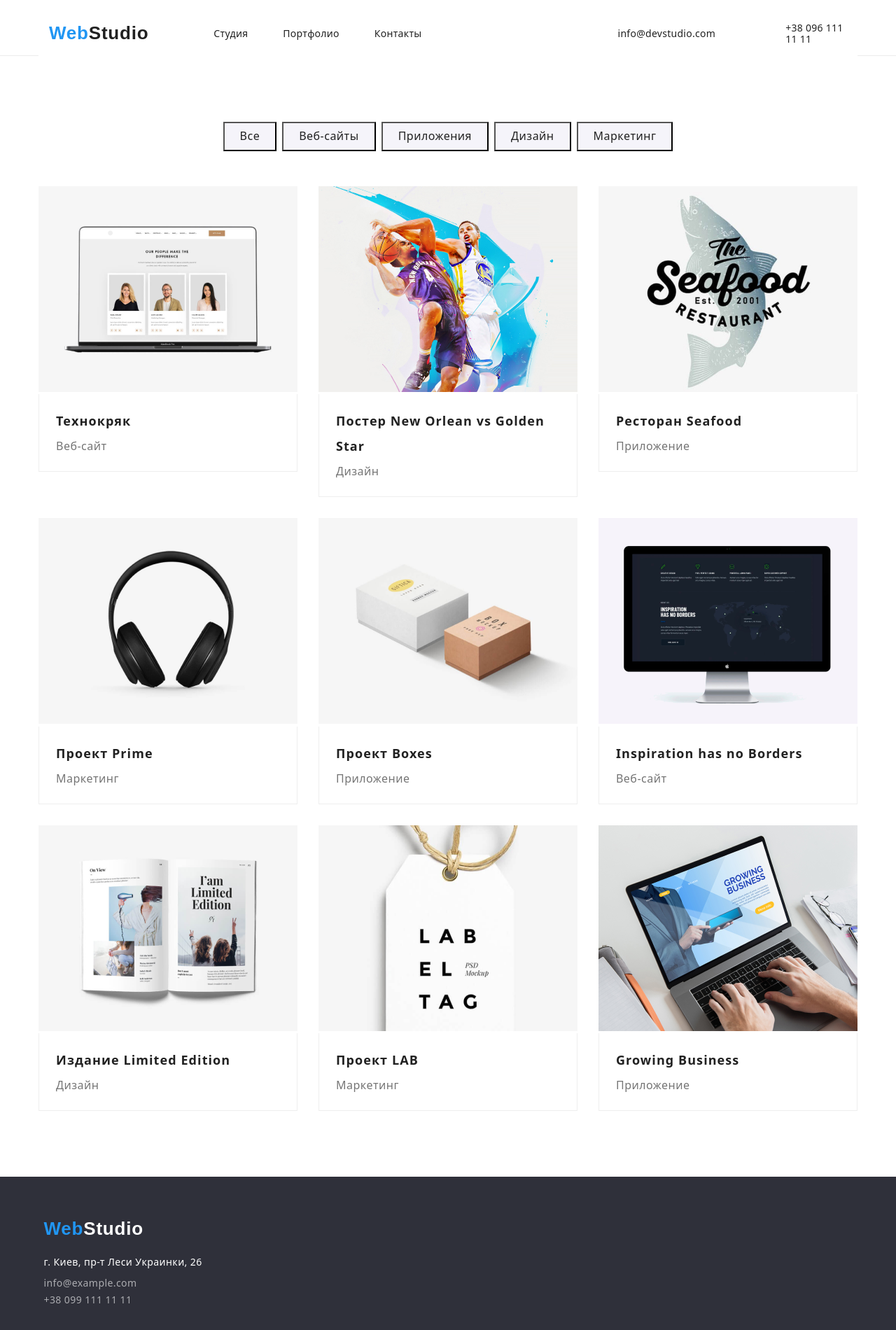
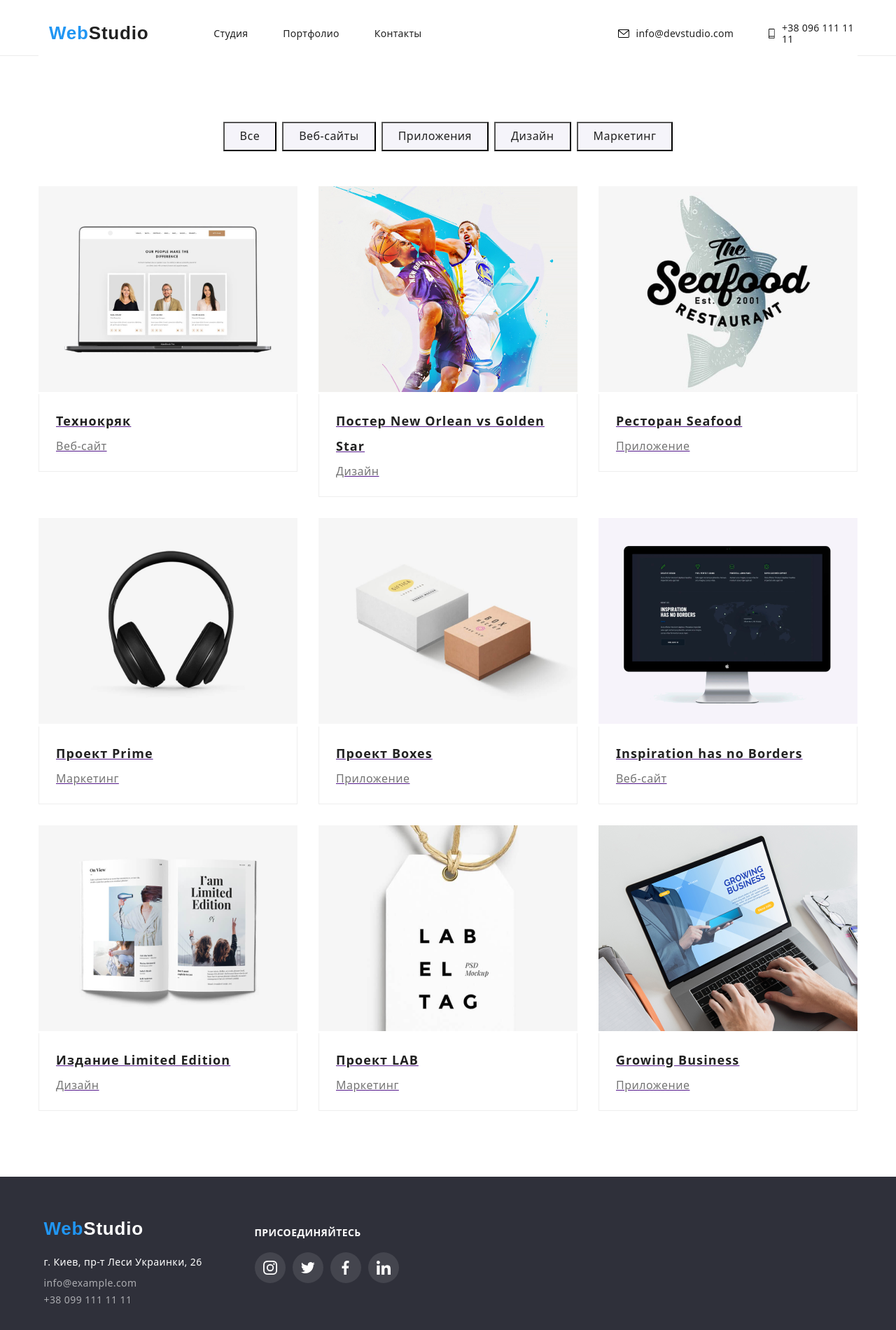
Before and after one commit to marina-khovrych/goit-markup-hw-04, a plain HTML site: page portfolio.html in a window 1280 px wide. Shown: the whole page at 70% size. Drawn offline with nearby package versions, Linux system fonts and the light colour scheme.

Commit message:
заливка на проверку

```diff
--- a/css/styles.css
+++ b/css/styles.css
@@ -241,6 +241,10 @@ font-family: Roboto, sans-serif;
     border-right: 1px solid #EEEEEE;
     border-bottom: 1px solid #EEEEEE;
 }
+.flex-element:hover {
+    box-shadow: 0px 1px 1px rgba(0, 0, 0, 0.12), 0px 4px 4px rgba(0, 0, 0, 0.06), 1px 4px 6px rgba(0, 0, 0, 0.16);
+}
+
 .address {
     color: var(--primary-white-color);
     font-weight: 400;
@@ -448,10 +452,9 @@ a {
 }
 .list-social {
     align-items: center;
-    justify-content: space-around;
+    justify-content: center;
     padding-bottom: 30px;
-    padding-right: 32px;
-    padding-left: 32px;
+
     display: flex;
     margin-top: 16px;
 }
@@ -581,7 +584,7 @@ a {
 
     fill: #fff;
 }
-.social-list:hover {
+.social-link:hover {
     background-color: #2196F3;
 }
 .footer-box {
--- a/portfolio.html
+++ b/portfolio.html
@@ -21,10 +21,20 @@
                      <li class="item"><a href="" class="link current"> Портфолио</a></li>
                      <li class="item"><a href="" class="link">Контакты</a></li>
                 </ul>
-                     <ul class="info">
-                     <li class="item"><a href="mailto:info@devstudio.com" class="link">info@devstudio.com</a></li>
-                     <li class="item"><a href="tel:+380961111111" class="link">+38 096 111 11 11</a></li>
-                </ul>
+                <ul class="info">
+                    <li class="item">
+                         <svg class="team-icon" width="16" height="12">
+                    <use href="./images/symbol-defs2.svg#icon-convert1"></use>
+                    </svg>
+                    <a href="mailto:info@devstudio.com" class="link">info@devstudio.com</a></li>
+                    <svg class="team-icon" width="10" height="16">
+                       <use href="./images/symbol-defs2.svg#icon-tel"></use>
+                       </svg>
+
+                    <li class="item"><a href="tel:+380961111111" class="link">+38 096 111 11 11</a></li>
+
+               </ul>
+
             </nav>
         </div>
          </header>
@@ -48,75 +58,150 @@
                  <!-- Портфолио-->
                 <ul class="portfolio">
 
-                    <li class="flex-element"><img src="./images/img9.png" alt="">
+                    <li class="flex-element"> <a href class="portfolio-link">
+
+                        <img src="./images/img9.png" alt="">
+
                     <div class="card-content">
                     <h2 class="section-portfolio">Технокряк</h2>
                     <p class="text-portfolio">Веб-сайт</p>
                     </div>
+                </a>
                     </li>
 
-                    <li class="flex-element"><img src="./images/img16.jpg" alt="">
+                    <li class="flex-element"><a href class="portfolio-link">
+
+                    <img src="./images/img16.jpg" alt="">
                     <div class="card-content">
                     <h2 class="section-portfolio">Постер New Orlean vs Golden Star</h2>
                     <p class="text-portfolio">Дизайн</p>
                     </div>
+                </a>
                     </li>
 
-                    <li class="flex-element"><img src="./images/img17.jpg" alt="">
+                    <li class="flex-element"> <a href class="portfolio-link">
+
+                    <img src="./images/img17.jpg" alt="">
                     <div class="card-content">
                     <h2 class="section-portfolio">Ресторан Seafood</h2>
                     <p class="text-portfolio">Приложение</p>
                 </div>
+            </a>
                     </li>
 
-                    <li class="flex-element"><img src="./images/img10.png" alt="">
+                    <li class="flex-element">
+                        <a href class="portfolio-link">
+                            <img src="./images/img10.png" alt="">
                     <div class="card-content">
                     <h2 class="section-portfolio">Проект Prime</h2>
                     <p class="text-portfolio">Маркетинг</p>
                 </div>
+            </a>
                     </li>
 
-                    <li class="flex-element"><img src="./images/img11.png" alt="">
+                    <li class="flex-element"><a href class="portfolio-link">
+
+                    <img src="./images/img11.png" alt="">
                     <div class="card-content">
                     <h2 class="section-portfolio">Проект Boxes</h2>
                     <p class="text-portfolio">Приложение</p></div>
+                </a>
                 </li>
 
-                    <li class="flex-element"><img src="./images/img12.png" alt="">
+                    <li class="flex-element">
+                        <a href class="portfolio-link">
+                            <img src="./images/img12.png" alt="">
                     <div class="card-content">
                     <h2 class="section-portfolio">Inspiration has no Borders</h2>
-                    <p class="text-portfolio">Веб-сайт</p></div></li>
+                    <p class="text-portfolio">Веб-сайт</p></div>
+                </a></li>
 
-                    <li class="flex-element"><img src="./images/img13.png" alt="">
+                    <li class="flex-element">
+                        <a href class="portfolio-link">
+                            <img src="./images/img13.png" alt="">
                     <div class="card-content">
                     <h2 class="section-portfolio">Издание Limited Edition</h2>
-                    <p class="text-portfolio">Дизайн</p></div></li>
+                    <p class="text-portfolio">Дизайн</p></div>
+                </a></li>
 
-                    <li class="flex-element"><img src="./images/img14.png" alt="">
+                    <li class="flex-element"> <a href class="portfolio-link">
+
+                <img src="./images/img14.png" alt="">
                     <div class="card-content">
                     <h2 class="section-portfolio">Проект LAB</h2>
-                    <p class="text-portfolio">Маркетинг</p></div></li>
+                    <p class="text-portfolio">Маркетинг</p></div>
+                </a></li>
 
-                    <li class="flex-element"><img src="./images/img15.png" alt="">
+                    <li class="flex-element"> <a href class="portfolio-link">
+                        <img src="./images/img15.png" alt="">
                     <div class="card-content">
                     <h2 class="section-portfolio">Growing Business</h2>
-                    <p class="text-portfolio">Приложение</p></div></li>
+                    <p class="text-portfolio">Приложение</p></div>
+                </a></li>
                 </ul>
             </div>
 
          </main>
 
          <footer class="footer">
+
+
+
             <div class="container-studio">
+                <div class="footer-class">
+           <div class="adress-logo">
                 <a href="/" class="web">Web<span class="logo-white">Studio</span>
                  </a>
+
             <address>
                 <p class="address">г. Киев, пр-т Леси Украинки, 26</p>
-                <a href="mailto:info@example.com" class="contacts">info@example.com</a> <br>
+                <a href="mailto:info@example.com" class="contacts email">info@example.com</a> <br>
                 <a href="tel:+380991111111" class="contacts">+38 099 111 11 11</a>
+
             </address>
+
+            </div>
+            <div class="footer-box">
+            <b class="footer-text">присоединяйтесь</b>
+            <ul class="footer-icon-list">
+                <li class="footer-icon-item">
+                    <a class="footer-icon-link" href="https://www.instagram.com/">
+                        <svg class="footer-icon">
+                            <use href="./images/symbol-defs2.svg#icon-instagram"></use>
+                        </svg>
+
+                    </a>
+                </li>
+                <li class="footer-icon-item">
+                    <a class="footer-icon-link" href="https://twitter.com/">
+                        <svg class="footer-icon">
+                            <use href="./images/symbol-defs2.svg#icon-bird"></use>
+                        </svg>
+
+                    </a>
+
+              </li>
+                <li class="footer-icon-item">
+                    <a class="footer-icon-link" href="https://www.facebook.com/">
+                        <svg class="footer-icon">
+                            <use href="./images/symbol-defs2.svg#icon-f"></use>
+                        </svg>
+         </a>
+                </li>
+                <li class="footer-icon-item">
+                    <a class="footer-icon-link" href="https://www.linkedin.com/">
+                        <svg class="footer-icon">
+                            <use href="./images/symbol-defs2.svg#icon-in"></use>
+                        </svg>
+
+                    </a>
+                </li>
+            </ul>
         </div>
-         </footer>
+        </div>
+            </div>
+               </footer>
+
 
 </body>
 </html>
```
Also changed, not shown: index.html (+19 -19 lines).
